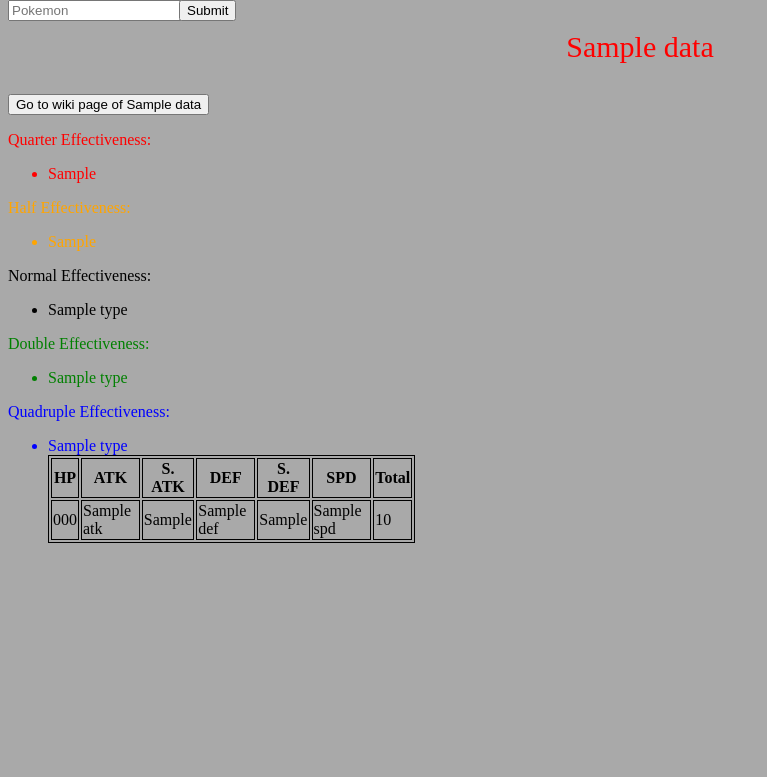
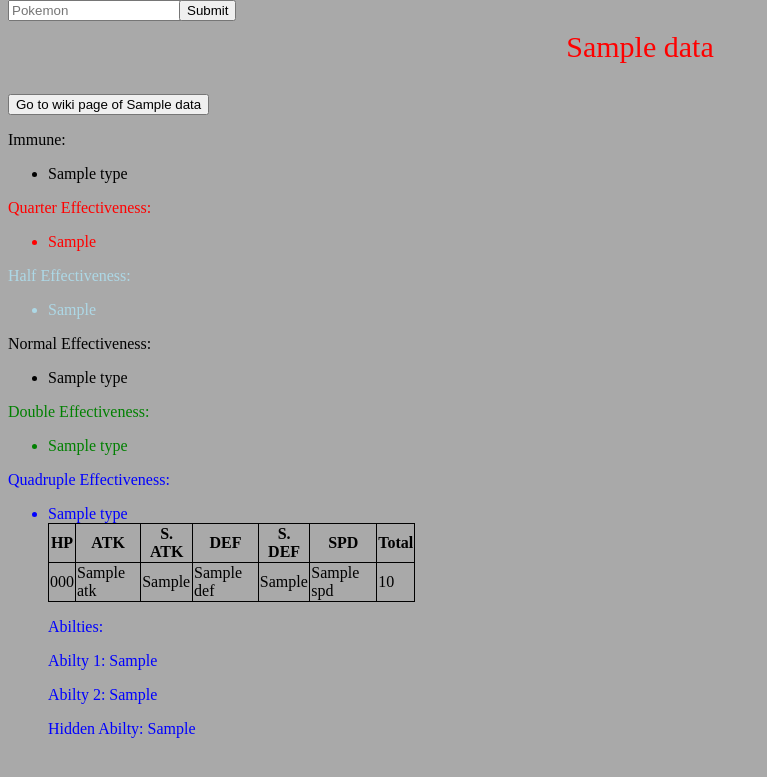
Before and after one commit to Benzene15/typesPoke, a Flask app: template templates/poke.html in a window 1280 px wide. Shown: the top 777 px of the page, without its empty margins (0-767 px from the left). Run offline with Flask 2, Linux system fonts and the light colour scheme; the template is opened without the code that fills it: most values are stand-ins (such as "Sample title", 1, 10 or a date in 2020).

Commit message:
Adding abilties not sure why they are blue?

```diff
--- a/static/styles/poke.css
+++ b/static/styles/poke.css
@@ -3,13 +3,14 @@
 
 table, th, td {
   border: 1px solid black;
-  color: black; }
+  color: black;
+  border-collapse: collapse; }
 
 #Quarter p, #Quarter ul {
   color: red; }
 
 #Half p, #Half ul {
-  color: orange; }
+  color: lightblue; }
 
 #Double p, #Double ul {
   color: green; }
--- a/static/styles/poke.scss
+++ b/static/styles/poke.scss
@@ -4,6 +4,7 @@
 table, th, td {
     border: 1px solid black;
     color: black;
+    border-collapse: collapse;
 }
 #Quarter {
     p, ul {
@@ -12,7 +13,7 @@
 }
 #Half {
     p, ul {
-        color:orange;
+        color:lightblue;
     }
 }
 #Double {
--- a/templates/poke.html
+++ b/templates/poke.html
@@ -17,6 +17,15 @@
     <input type="submit" value="Go to wiki page of {{dataList['NAME']}}" />
     </form>
 
+    <immune id="Immune">
+        <p>Immune:</p>
+        <ul>
+            {% for type in dataList['EFFECTIVENESS']['0'] %}
+            <li>{{ type }}</li>
+        {% endfor %}
+        </ul>
+
+    </immune>
     <Quarter id = "Quarter">
         <p>Quarter Effectiveness:</p>
         <ul>
@@ -77,6 +86,13 @@
             <td id="TOTAL_STATS">{{dataList['STATS']['TOTAL']}}</td>
         </tr>
     </table>
+
+    <div>
+        <p>Abilties:</p>
+        <p>Abilty 1: {{dataList['ABILITIES']['ABILITY1']}}</p>
+        <p>Abilty 2: {{dataList['ABILITIES']['ABILITY2']}}</p>
+        <p>Hidden Abilty: {{dataList['ABILITIES']['ABILITY HIDDEN']}}</p>
+    </div>
     </body>
     <script>
         autocomplete(document.getElementById("pokeInput"), pokemonNames);
```
Also changed, not shown: static/csstyles/poke.css (deleted, +0 -23 lines), 1 other file.
